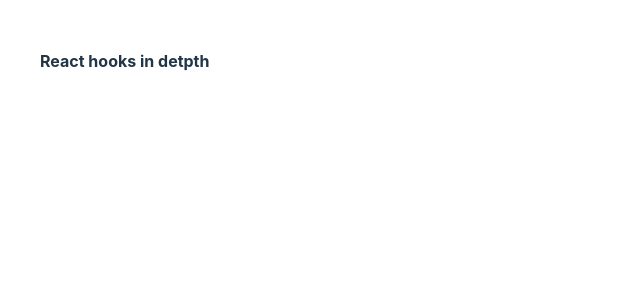
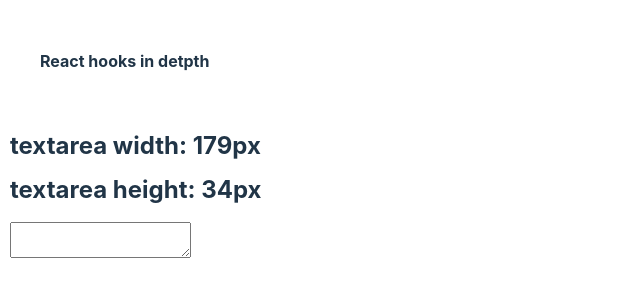
Before and after one commit to Masvi/hooks-in-depth, a React (Vite) app: page /useLayoutEffect in a window 1280 px wide. Shown: the top 300 px of the page, without its empty margins (0-640 px from the left). Built offline with nearby package versions, Linux system fonts and the light colour scheme.

Commit message:
chore(useLayoutEffect): add example

```diff
--- a/src/App.jsx
+++ b/src/App.jsx
@@ -4,6 +4,7 @@
 import UseReducerComponent from "./routes/UseReducer";
 import UseMemo from "./routes/UseMemo";
 import UseCallback from "./routes/UseCallback";
+import UseLayoutEffect from "./routes/UseLayoutEffect";
 
 import Nav from "./Nav";
 
@@ -17,6 +18,7 @@
         <Route path="/useReducer" element={<UseReducerComponent />} />
         <Route path="/useMemo" element={<UseMemo />} />
         <Route path="/useCallback" element={<UseCallback />} />
+        <Route path="/useLayoutEffect" element={<UseLayoutEffect />} />
       </Routes>
     </div>
   );
--- a/src/routes/Home.jsx
+++ b/src/routes/Home.jsx
@@ -15,6 +15,9 @@
       <Link className="home-link" to="/useCallback">
         useCallback
       </Link>
+      <Link className="home-link" to="/useLayoutEffect">
+        useLayoutEffect
+      </Link>
     </div>
   );
 }
--- /dev/null
+++ b/src/routes/UseLayoutEffect.jsx
@@ -0,0 +1,27 @@
+import { useState, useLayoutEffect, useRef } from 'react';
+
+const LayoutEffectComponent = () => {
+  const [width, setWidth] = useState(0);
+  const [height, setHeight] = useState(0);
+  const el = useRef();
+
+  useLayoutEffect(() => {
+    setWidth(el.current.clientWidth);
+    setHeight(el.current.clientHeight);
+  });
+
+  return (
+    <div>
+      <h2>textarea width: {width}px</h2>
+      <h2>textarea height: {height}px</h2>
+      <textarea
+        onClick={() => {
+          setWidth(0); // this is basically saying "force update"
+        }}
+        ref={el}
+      />
+    </div>
+  );
+};
+
+export default LayoutEffectComponent;
```
